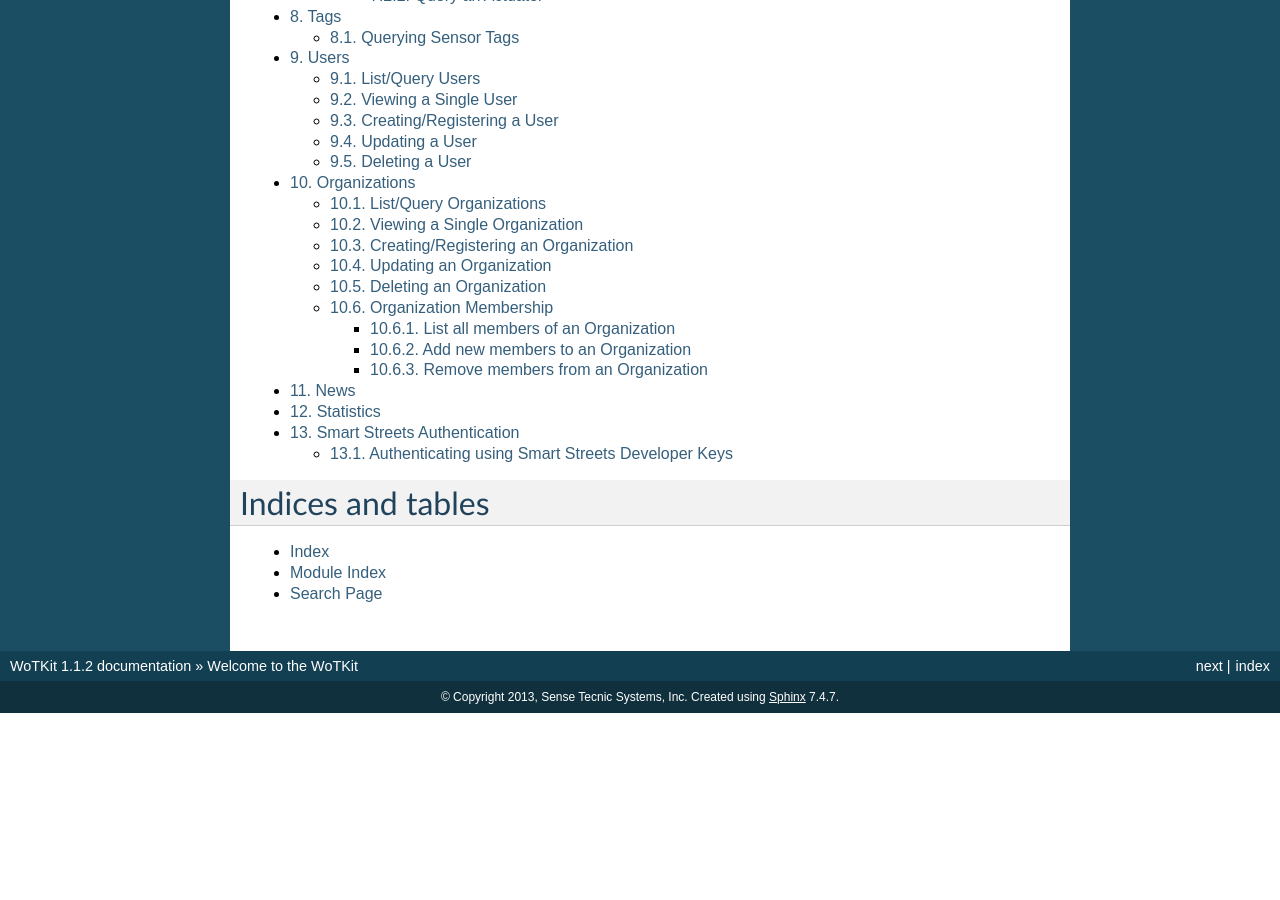
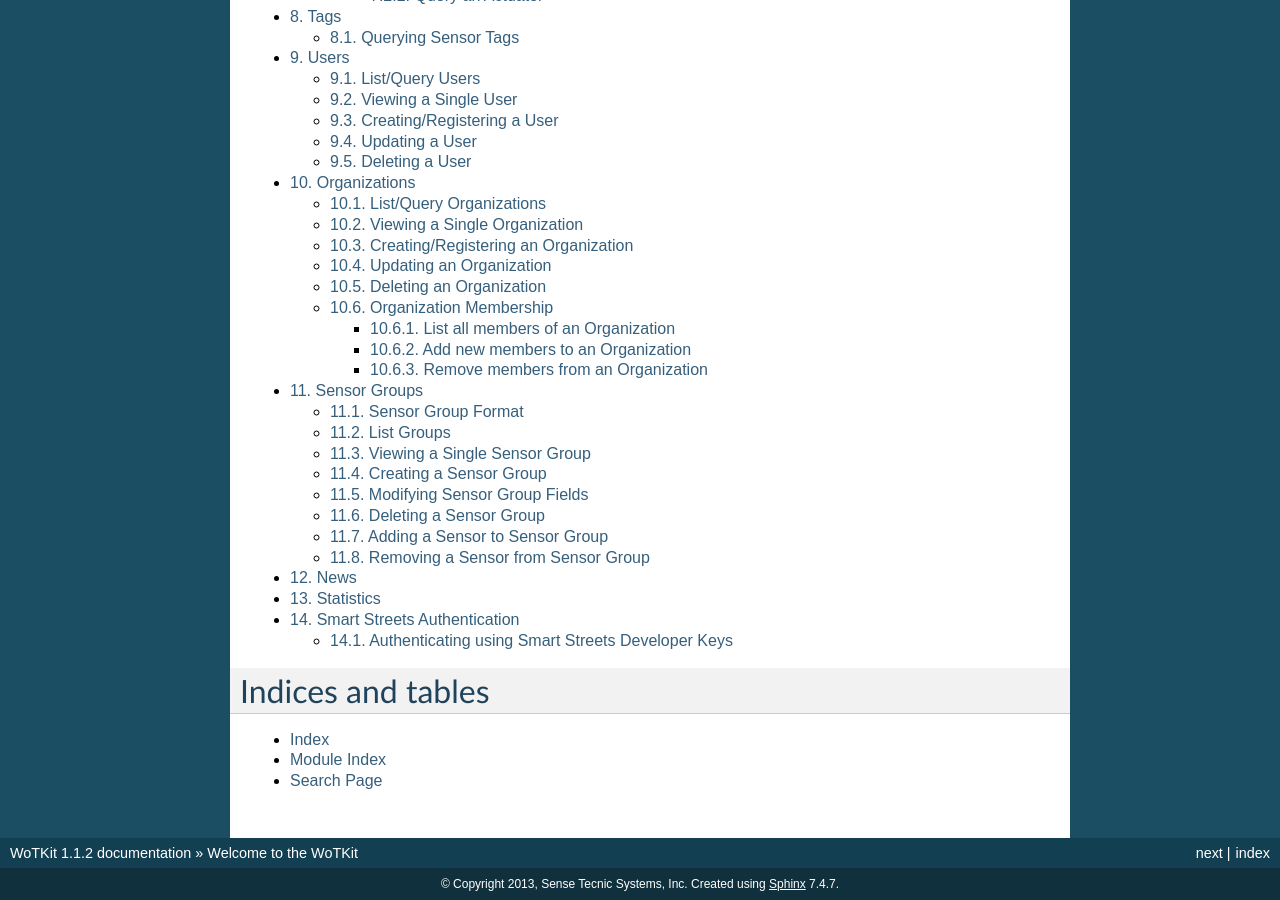
Before and after one commit to SenseTecnic/wotkit-docs, a Sphinx documentation site: the page built from source/index.rst, in a window 1280 px wide and 900 px high, scrolled down 1729 px. Built offline with Sphinx 7.4.7, drawn with Linux system fonts in a browser that asks for light colours; formulas are drawn with MathJax 3; pages that are not in the unit, such as notebooks, are missing from menus; before the commit the page ends 2442 px from its top, so only the background shows below that; some of the changed lines change nothing that is shown.

Commit message:
Added first pass for sensor groups docs

```diff
--- /dev/null
+++ b/source/api_sensor_groups.rst
@@ -0,0 +1,213 @@
+.. _api_sensor_groups:
+
+Sensor Groups
+=============
+Sensor Groups are used to logically organize related sensors.
+A Sensors can be a member of many groups.
+
+Currently, all Sensor Groups have **public** visibility, but **only** the **owner** (creator) can add/remove sensors from the group.
+
+Sensor Groups can be manipulated using a REST API in the following section
+
+.. _api_sensor_group_format:
+
+Sensor Group Format
+-------------------
+All request body and response bodies use JSON. The following fields are present:
+
+
+.. list-table::
+  :widths: 5, 5, 5, 30
+  :header-rows: 1
+
+  * - Field Name
+    - Type
+    - Required
+    - Notes
+  * - **id**
+    - Integer
+    - true
+    - The id contains a unique number which is used to identify the group
+  * - **name**
+    - String[4,50]
+    - true
+    - The name is a system-unique string identifier for the group. Names must be lowercase containing alphanumeric, underscores or hyphens ``[a-z0-9_-]``. The first character **must** be an alphabetic character
+  * - **longName**
+    - String[,255]
+    - optional
+    - A readable name used for visual interfaces.
+  * - **owner**
+    - String[4,50]
+    - true
+    - The name of the group's owner. This field is set by the system and cannot be modified.
+  * - **description**
+    - String[,255]
+    - optional
+    - A simple description of the group
+  * - **imageUrl**
+    - String[,255]
+    - optional
+    - A string url to an image which can be used to represent this group
+  * - **sensors**
+    - Array[Sensor]
+    - optional
+    - Contains a JSON list of sensors. This field is only useful for viewing sensors. To append/remove sensors from Sensor Groups, refer to :ref:`api_sensor_groups_add_sensor`.
+
+An example of a Sensor Group JSON would be follows::
+
+  {
+    id: 49,
+    name: "water-sensor",
+    longName: "A water sensor",
+    owner: "robertl",
+    description: "This is a short description",
+    imageUrl: "http://someurl.com/water-sensor.jpg"
+    sensors: []
+  }
+
+List Groups
+-----------
+Provides a list of groups on the system as an array using the JSON format specified in :ref:`api_sensor_group_format`
+
+.. list-table::
+  :widths: 10, 80
+
+  * - **URL**
+    - :wotkit-api:`groups/`
+  * - **Method**
+    - GET
+  * - **Returns**
+    - OK 200, along with list
+
+.. admonition:: example
+
+  .. parsed-literal::
+    curl --user {id}:{password} --request GET ':wotkit-api:`groups`'
+
+
+Viewing a Single Sensor Group
+-----------------------------
+Similar to listing a group, but retrieving only a single sensor. Replace ``{group-name}``
+with ``group.id`` or ``group.name``. The API accepts both formats
+
+.. list-table::
+  :widths: 10, 80
+
+  * - **URL**
+    - :wotkit-api:`groups/{group-name}`
+  * - **Method**
+    - GET
+  * - **Returns**
+    - OK 200
+
+.. admonition:: example
+
+  .. parsed-literal::
+    curl --user {id}:{password} --request GET ':wotkit-api:`groups`'
+
+Creating a Sensor Group
+-----------------------
+To create a sensor group, append the Sensor Group contents following :ref:`api_sensor_group_format`.
+
+On creation, the **id** and **owner** fields are **ignored** because they are system generated.
+
+.. list-table::
+  :widths: 10, 80
+
+  * - **URL**
+    - :wotkit-api:`groups`
+  * - **Method**
+    - POST
+  * - **Returns**
+    - If a sensor with the same name exists, ERROR 409. Otherwise, OK 204.
+
+
+Modifying Sensor Group Fields
+-----------------------------
+Modifying is similar to creation, the content is placed in the response body
+
+Again, the **id** and **owner** fields in the JSON object are **ignored** if they are modified. The Sensor Group is specified by substituting ``{group-name}`` in the URL with either ``group.id`` or ``group.name``. The API accepts both formats.
+
+.. list-table::
+  :widths: 10, 80
+
+  * - **URL**
+    - :wotkit-api:`groups/{group-name}`
+  * - **Method**
+    - PUT
+  * - **Returns**
+    - If user has no permissions to edit group, returns UNAUTHORIZED 401, otherwise OK 204
+
+
+Deleting a Sensor Group
+-----------------------
+Deleting a Sensor Group is fairly trivial, assuming you are the owner of the group.
+A request body is unnecessary.
+
+.. list-table::
+  :widths: 10, 80
+
+  * - **URL**
+    - :wotkit-api:`groups/{group-name}`
+  * - **Method**
+    - DELETE
+  * - **Returns**
+    - If user has no permissions to edit group, returns UNAUTHORIZED 401, otherwise OK 204
+
+.. _api_sensor_groups_add_sensor:
+
+Adding a Sensor to Sensor Group
+-------------------------------
+This is done by invoking the URL by replacing the specified parameters where
+``{group-name}`` can be ``group.id`` or ``group.name``. ``{sensor-id}`` should
+be ``sensor.id``.
+
+
+.. list-table::
+  :widths: 10, 80
+
+  * - **URL**
+    - :wotkit-api:`groups/{group-name}/sensors/{sensor-id}`
+  * - **Method**
+    - POST
+
+The response will contain one of the following response codes.
+
+.. list-table::
+  :widths: 10, 50
+  :header-rows: 1
+
+  * - Return Code
+    - Description
+  * - OK 204
+    - No Content is given.
+  * - 400
+    - Sensor is already a member of sensor group
+  * - 401
+    - User is unauthorized to edit group.
+
+Removing a Sensor from Sensor Group
+-----------------------------------
+
+The format is the same as :ref:`api_sensor_groups_add_sensor` except replacing ``method`` with ``DELETE``
+
+.. list-table::
+  :widths: 10, 80
+
+  * - **URL**
+    - :wotkit-api:`groups/{group-name}/sensors/{sensor-id}`
+  * - **Method**
+    - DELETE
+
+The response will contain one of the following codes.
+
+.. list-table::
+  :widths: 10, 50
+  :header-rows: 1
+
+  * - Return Code
+    - Description
+  * - OK 204
+    - No Content is given. If a sensor does not exist in a group, this is also returned.
+  * - 401
+    - User is unauthorized to edit group
--- a/source/index.rst
+++ b/source/index.rst
@@ -60,6 +60,7 @@ API Documentation
    api_tags
    api_users
    api_orgs
+   api_sensor_groups
    api_news
    api_stats
    api_smartstreets
```
